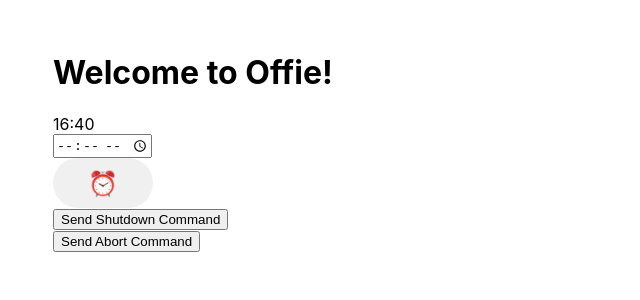
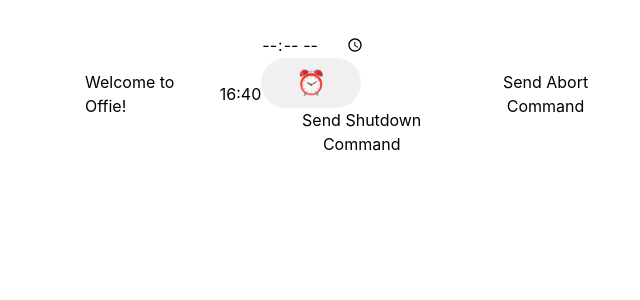
Before and after one commit to cosicles/offie, a React (Vite) app: page / in a window 1280 px wide. Shown: the top 300 px of the page, without its empty margins (283-923 px from the left). Built offline with nearby package versions, Linux system fonts and the light colour scheme.

Commit message:
Add Tailwind

```diff
--- a/index.html
+++ b/index.html
@@ -3,6 +3,8 @@
 
 <head>
   <meta charset="UTF-8" />
+  <meta name="viewport" content="width=device-width, initial-scale=1.0">
+  <link href="./output.css" rel="stylesheet">
   <title>Offie</title>
 </head>
 
--- /dev/null
+++ b/postcss.config.js
@@ -0,0 +1,6 @@
+module.exports = {
+  plugins: {
+    tailwindcss: {},
+    autoprefixer: {},
+  },
+}
--- a/src/app.tsx
+++ b/src/app.tsx
@@ -5,7 +5,7 @@ import ShutdownAborter from './components/ShutdownAborter';
 
 const App = () => {
     return (
-        <div>
+        <div class="flex justify-center items-center">
             <h1> Welcome to Offie!</h1>
             <DigitalClock />
             <ShutdownTimePicker />
--- a/src/index.css
+++ b/src/index.css
@@ -1,3 +1,7 @@
+@tailwind base;
+@tailwind components;
+@tailwind utilities;
+
 body {
   font-family: -apple-system, BlinkMacSystemFont, 'Segoe UI', Roboto, Helvetica,
     Arial, sans-serif;
--- /dev/null
+++ b/tailwind.config.js
@@ -0,0 +1,11 @@
+/** @type {import('tailwindcss').Config} */
+export default {
+    content: [
+        "./index.html",
+        "./src/**/*.{js,ts,jsx,tsx}",
+    ],
+    theme: {
+        extend: {},
+    },
+    plugins: [],
+}
```
Also changed, not shown: package.json (+6 -1 lines), 2 other files (tests, documents, lock files or other folders).
